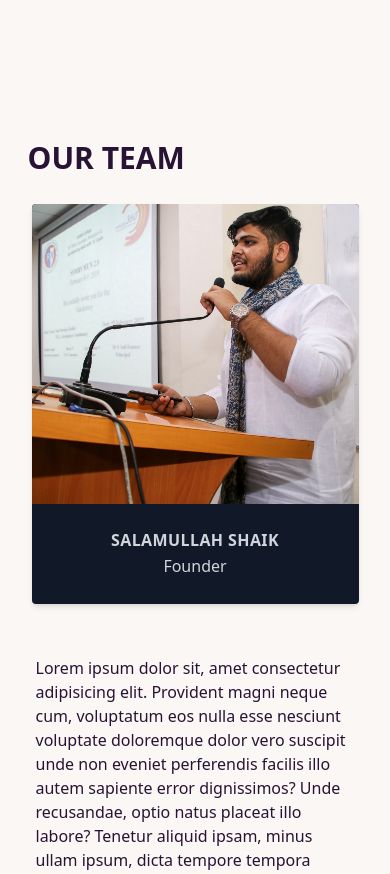
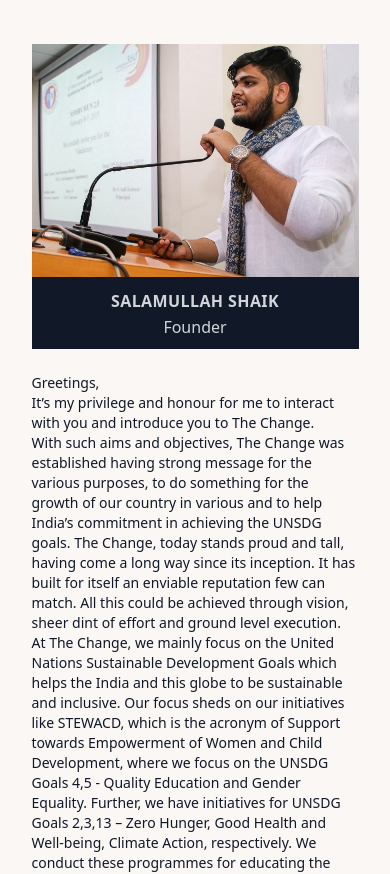
Before and after one commit to ripassorker2/Intership-project, a React (Create React App) app: page /ourteam in a window 390 px wide. Shown: the part 680-1554 px from the top of the page. Built offline with nearby package versions, Linux system fonts and the light colour scheme.

Commit message:
edit team page

```diff
--- a/src/Pages/Home/Home.jsx
+++ b/src/Pages/Home/Home.jsx
@@ -1,5 +1,4 @@
 import React from "react";
-import Contact from "./Contact/Contact";
 import Founder from "./Founder/Founder";
 import Principal from "./Principal/Principal";
 
@@ -8,7 +7,6 @@ const Home = () => {
     <div>
       <Principal></Principal>
       <Founder />
-      <Contact />
     </div>
   );
 };
--- a/src/Pages/WhoAreWe/OurTeam/OurTeam.jsx
+++ b/src/Pages/WhoAreWe/OurTeam/OurTeam.jsx
@@ -10,27 +10,26 @@ import img7 from "../../../assets/team/img7.jpg";
 
 const OurTeam = () => {
   return (
-    <div className="mt-32">
+    <div className=" my-9">
       <div className="max-w-screen-xl mx-auto w-[90%] ">
-        <h2 className="md:text-4xl text-3xl py-4 pl-2 font-semibold uppercase">
-          Our team
-        </h2>
-        <div class="grid  md:grid-cols-2  gap-6 justify-center">
-          <div class="card bg-gray-900 hover:bg-white duration-300  h-[400px] shadow-md rounded m-3 hover:shadow-xl">
-            <div class="h-3/4 w-full">
+        {/* <div class="grid  md:grid-cols-2  gap-6 justify-center">
+          <div class="card bg-gray-900  duration-300  h-[400px] shadow-md rounded m-4 hover:shadow-xl">
+            <div class="h-3/4 w-full ">
+              <figure>
                 <img
-                class="w-full h-full bg-cover rounded-t "
+                  class="w-full  h-[300px] bg-cover rounded-t hover:scale-110 hover:skew-x-1 duration-300"
                   src={img1}
                   alt="Founder"
                 />
+              </figure>
             </div>
-            <div class="w-full h-1/4 p-3 mt-3 text-center">
-              <a href="/" class=" text-gray-300">
+            <div class="w-full h-1/4 p-3 mt-3 text-center text-gray-300 ">
+              <p>
                 <span class=" font-semibold uppercase tracking-wide ">
                   Salamullah Shaik
                 </span>
-              </a>
-              <p class="text-gray-300 text-base leading-5 mt-1">Founder</p>
+              </p>
+              <p class="text-gray-300 text-base leading-5 mt-1 ">Founder</p>
             </div>
           </div>
           <div className="flex justify-center items-center md:p-2 p-4">
@@ -52,61 +51,145 @@ const OurTeam = () => {
               eligendi sunt ratione!
             </p>
           </div>
+        </div> */}
+
+        <div>
+          <div class=" flex items-center  overflow-hidden relative">
+            <div class="w-full  rounded  shadow-xl mx-auto text-gray-800 relative md:text-left">
+              <div class="grid md:grid-cols-2 gap-6 m-3 items-center">
+                <div class="w-full relative">
+                  <div class=" p-3 text-center bg-gray-900 w-full text-gray-300 absolute bottom-0 z-50">
+                    <span class=" font-semibold uppercase tracking-wide ">
+                      Salamullah Shaik
+                    </span>
+
+                    <p class="text-gray-300 text-base leading-5 mt-1 ">
+                      Founder
+                    </p>
                   </div>
-        <div class="grid lg:grid-cols-3 md:grid-cols-2 lg:gap-14 gap-6 ">
-          <div class="card bg-gray-900 hover:bg-white duration-300   h-80 shadow-md rounded m-3 hover:shadow-xl">
-            <div class="h-3/4 w-full">
+                  <div class="relative">
                     <img
-                class="w-full h-full object-cover rounded-t "
-                src={img2}
-                alt="piña"
+                      src={img1}
+                      class="w-full lg:h-[600px] md:h-[500px]"
+                      alt=""
                     />
                   </div>
-            <div class="w-full h-1/4 p-3 text-center">
-              <a href="/" class=" text-gray-300">
+                </div>
+                <div class="w-full">
+                  <div class="md:pl-5">
+                    <p class="text-sm text-gray-900">
+                      <span className="pb-2">Greetings,</span> <br />
+                      It’s my privilege and honour for me to interact with you
+                      and introduce you to The Change. <br />
+                      With such aims and objectives, The Change was established
+                      having strong message for the various purposes, to do
+                      something for the growth of our country in various and to
+                      help India’s commitment in achieving the UNSDG goals. The
+                      Change, today stands proud and tall, having come a long
+                      way since its inception. It has built for itself an
+                      enviable reputation few can match. All this could be
+                      achieved through vision, sheer dint of effort and ground
+                      level execution. <br /> At The Change, we mainly focus on
+                      the United Nations Sustainable Development Goals which
+                      helps the India and this globe to be sustainable and
+                      inclusive. Our focus sheds on our initiatives like
+                      STEWACD, which is the acronym of Support towards
+                      Empowerment of Women and Child Development, where we focus
+                      on the UNSDG Goals 4,5 - Quality Education and Gender
+                      Equality. Further, we have initiatives for UNSDG Goals
+                      2,3,13 – Zero Hunger, Good Health and Well-being, Climate
+                      Action, respectively. We conduct these programmes for
+                      educating the future generations from the very young stage
+                      in collaboration with schools and colleges. <br /> As the
+                      Founder of The Change, I strongly believe that it’s our
+                      duty and responsibility to give back to the society in
+                      which we live, in return of the many things we avail from
+                      it in our day-to day lives. The Change as an organization
+                      stems from this root belief. My team and I quest to work
+                      with full dedication, sincerity and honesty. We dream to
+                      see a brighter India with this little initiative of ours
+                      and know that our dreams will bear fruit soon as we are
+                      not alone. <br /> The backbone of The Change is its Team,
+                      Sponsors, Volunteers and all supporters and well-wishers
+                      who are helping us in many different ways. We are very
+                      grateful for the support that we get from many individual
+                      people that make our work possible. We always welcome
+                      support offered in any way, if you are youths, please feel
+                      free to visit us and join our activities at any time. We
+                      welcome you all to join us for making this Earth more
+                      Sustainable and Inclusive. <br /> Regards, <br />{" "}
+                      Shaik.Salamullah <br />
+                      Founder-The Change
+                    </p>
+                  </div>
+                </div>
+              </div>
+            </div>
+          </div>
+        </div>
+        <h2 className="md:text-4xl text-3xl py-3 pl-2 font-semibold uppercase">
+          Our team
+        </h2>
+        <div class="grid lg:grid-cols-3 md:grid-cols-2 lg:gap-14 gap-6 ">
+          <div class="card bg-gray-900 duration-300   h-80 shadow-md rounded m-3 hover:shadow-xl ">
+            <div class="h-3/4 w-full">
+              <figure>
+                <img
+                  class="w-full h-[230px] object-cover rounded-t hover:scale-110  hover:skew-x-1 duration-300"
+                  src={img2}
+                  alt=""
+                />
+              </figure>
+            </div>
+            <div class="w-full h-1/4 p-3 text-center text-gray-300">
+              <p>
                 <span class=" font-semibold uppercase tracking-wide ">
                   Raasi kutcharlapati
                 </span>
-              </a>
-              <p class="text-gray-300 text-base leading-5 mt-1">
+              </p>
+              <p class="text-gray-300 text-base leading-5 mt-1 ">
                 Director - Human Resource
               </p>
             </div>
           </div>
-          <div class="card bg-gray-900 hover:bg-white duration-300  h-80 shadow-md rounded m-3 hover:shadow-xl">
+          <div class="card bg-gray-900  duration-300  h-80 shadow-md rounded m-3 hover:shadow-xl ">
             <div class="h-3/4 w-full">
+              <figure>
                 <img
-                class="w-full h-full object-cover rounded-t "
+                  class="w-full h-[230px] object-cover rounded-t hover:scale-110 hover:skew-x-1 duration-300"
                   src={img3}
-                alt="piña"
+                  alt=""
                 />
+              </figure>
             </div>
-            <div class="w-full h-1/4 p-3 text-center">
-              <a href="/" class=" text-gray-300">
-                <span class=" font-semibold uppercase tracking-wide ">
+            <div class="w-full h-1/4 p-3 text-center text-gray-300">
+              <p>
+                <span class=" font-semibold uppercase tracking-wide  ">
                   Nagaraj Golla
                 </span>
-              </a>
-              <p class="text-gray-300 text-base leading-5 mt-1">
+              </p>
+              <p class="text-gray-300 text-base leading-5 mt-1 ">
                 Associate Coordinator
               </p>
             </div>
           </div>
-          <div class="card bg-gray-900 hover:bg-white duration-300  h-80 shadow-md rounded m-3 hover:shadow-xl">
+          <div class="card bg-gray-900  duration-300  h-80 shadow-md rounded m-3 hover:shadow-xl ">
             <div class="h-3/4 w-full">
+              <figure>
                 <img
-                class="w-full h-full object-cover rounded-t "
+                  class="w-full h-[230px] object-cover rounded-t hover:scale-110 hover:skew-x-1 duration-300"
                   src={img4}
-                alt="piña"
+                  alt=""
                 />
+              </figure>
             </div>
-            <div class="w-full h-1/4 p-3 text-center">
-              <a href="/" class=" text-gray-300">
-                <span class=" font-semibold uppercase tracking-wide ">
+            <div class="w-full h-1/4 p-3 text-center text-gray-300">
+              <p>
+                <span class=" font-semibold uppercase tracking-wide  ">
                   Mohammed Faiz K
                 </span>
-              </a>
-              <p class="text-gray-300 text-base leading-5 mt-1">
+              </p>
+              <p class="text-gray-300 text-base leading-5 mt-1 ">
                 Director - Designs
               </p>
             </div>
@@ -117,52 +200,64 @@ const OurTeam = () => {
           Our Advisor Board
         </h2>
         <div class="grid lg:grid-cols-3 md:grid-cols-2 lg:gap-14 gap-6 ">
-          <div class="card bg-gray-900 hover:bg-white duration-300  h-80 shadow-md rounded m-3 hover:shadow-xl">
+          <div class="card bg-gray-900  duration-300  h-80 shadow-md rounded m-3 hover:shadow-xl ">
             <div class="h-3/4 w-full">
+              <figure>
                 <img
-                class="w-full h-full object-cover rounded-t "
+                  class="w-full h-[230px] object-cover rounded-t hover:scale-110 hover:skew-x-1 duration-300"
                   src={img5}
                   alt=""
                 />
+              </figure>
             </div>
-            <div class="w-full h-1/4 p-3 text-center">
-              <a href="/" class=" text-gray-300">
-                <span class=" font-semibold uppercase tracking-wide ">
+            <div class="w-full h-1/4 p-3 text-center text-gray-300">
+              <p>
+                <span class=" font-semibold uppercase tracking-wide  ">
                   Dr. BalaRangaiah Golla
                 </span>
-              </a>
-              <p class="text-gray-300 text-base leading-5 mt-1">Member</p>
+              </p>
+              <p class="text-gray-300 text-base leading-5 mt-1 ">Member</p>
             </div>
           </div>
-          <div class="card bg-gray-900 hover:bg-white duration-300  h-80 shadow-md rounded m-3 hover:shadow-xl">
+          <div class="card bg-gray-900  duration-300  h-80 shadow-md rounded m-3 hover:shadow-xl ">
             <div class="h-3/4 w-full">
+              <figure>
                 <img
-                class="w-full h-full object-cover rounded-t "
+                  class="w-full h-[230px] object-cover rounded-t hover:scale-110 hover:skew-x-1 duration-300"
                   src={img6}
-                alt="img"
+                  alt=""
                 />
+              </figure>
             </div>
-            <div class="w-full h-1/4 p-3 text-center">
-              <a href="/" class=" text-gray-300">
-                <span class=" font-semibold uppercase tracking-wide ">
+            <div class="w-full h-1/4 p-3 text-center text-gray-300">
+              <p>
+                <span class=" font-semibold uppercase tracking-wide  ">
                   Dr. BalaRangaiah Golla
                 </span>
-              </a>
-              <p class="text-gray-300 text-base leading-5 mt-1">Member</p>
+              </p>
+              <p class="text-gray-300 text-base leading-5 mt-1 ">Member</p>
             </div>
           </div>
-          <div class="card bg-gray-900 hover:bg-white duration-300 h-80
-          shadow-md rounded m-3 hover:shadow-xl">
+          <div
+            class="card bg-gray-900  duration-300 h-80
+          shadow-md rounded m-3 hover:shadow-xl "
+          >
             <div class="h-3/4 w-full">
-              <img class="w-full h-full rounded-t" src={img7} alt="img" />
+              <figure>
+                <img
+                  class="w-full h-[230px] object-cover rounded-t hover:scale-110 hover:skew-x-1 duration-300"
+                  src={img7}
+                  alt=""
+                />
+              </figure>
             </div>
-            <div class="w-full h-1/4 p-3 text-center">
-              <a href="/" class=" text-gray-300">
-                <span class=" font-semibold uppercase tracking-wide ">
+            <div class="w-full h-1/4 p-3 text-center text-gray-300">
+              <p>
+                <span class=" font-semibold uppercase tracking-wide  ">
                   Smt V R Thulasi
                 </span>
-              </a>
-              <p class="text-gray-300 text-base leading-5 mt-1">Member</p>
+              </p>
+              <p class=" text-base leading-5 mt-1 ">Member</p>
             </div>
           </div>
         </div>
```
Also changed, not shown: src/Pages/Home/Founder/Founder.jsx (+80 -28 lines), src/Pages/Home/Principal/Principal.css (+11 -12 lines), src/Pages/WhoAreWe/OurTeam/ourteam.css (+3 -6 lines). Lines whose indentation alone changed are shown as unchanged.
